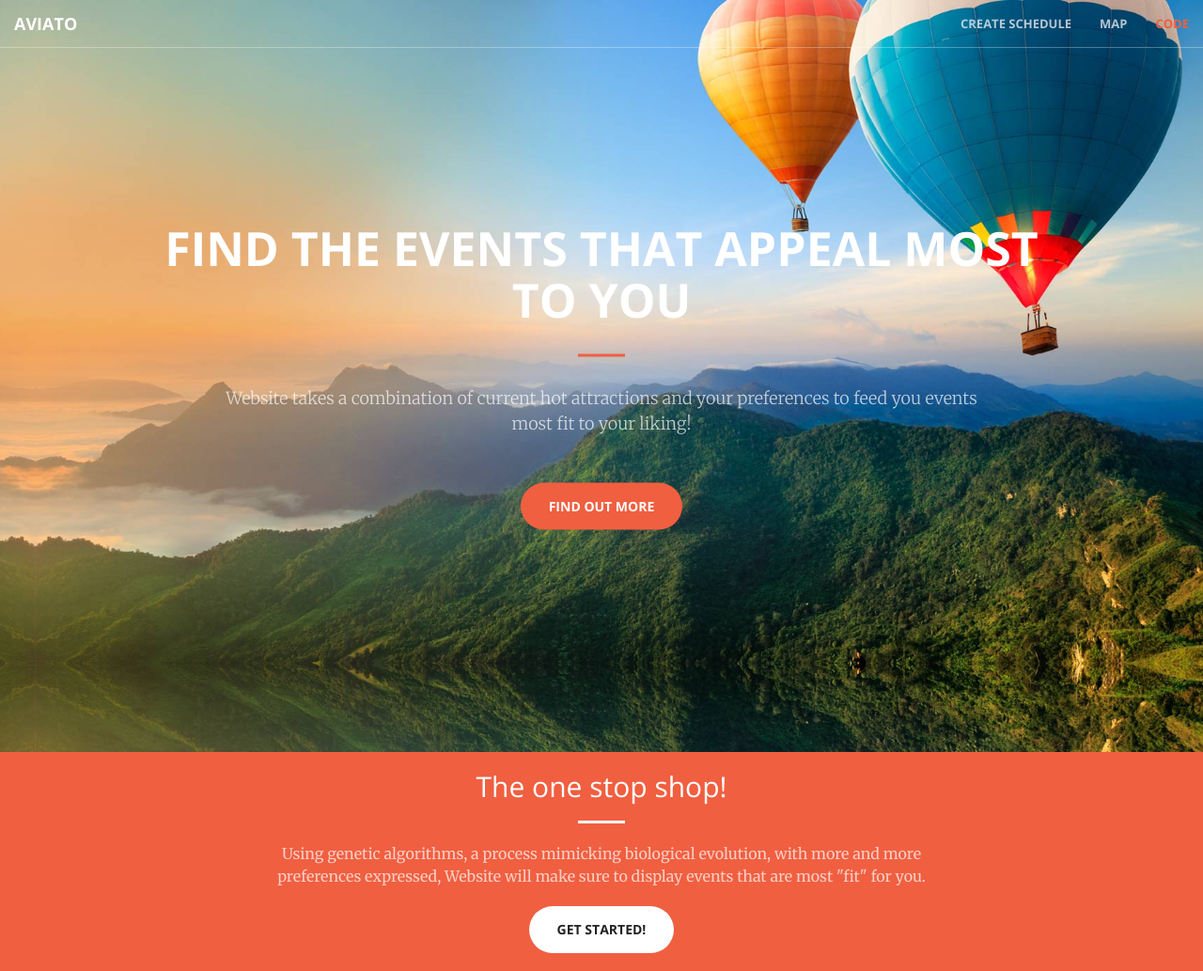
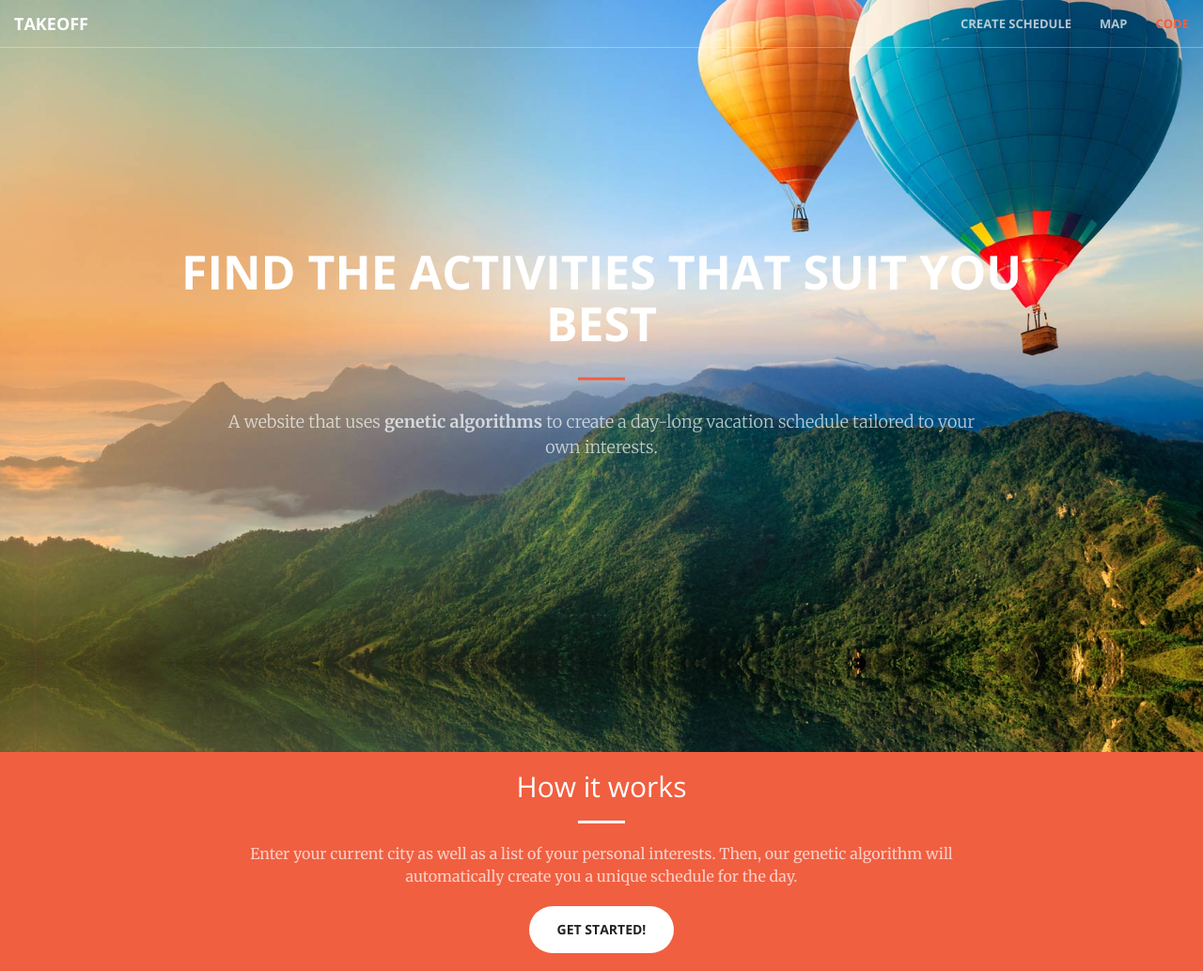
Before and after one commit to kaaniboy/HackAZ, a Flask app: page / in a window 1280 px wide. Shown: the top 1033 px of the page at 94% size. Run offline with Flask 2, Linux system fonts and the light colour scheme; some libraries are stand-ins or nearby versions.

Commit message:
edited text throughout website

```diff
--- a/templates/index.html
+++ b/templates/index.html
@@ -8,7 +8,7 @@
     <meta name="description" content="">
     <meta name="author" content="">
 
-    <title>HackAZ 2017</title>
+    <title>Take Off</title>
 
     <!-- Bootstrap Core CSS -->
     <link href="{{ url_for('static', filename='vendor/bootstrap/css/bootstrap.min.css') }}" rel="stylesheet">
@@ -65,6 +65,9 @@
       .bootstrap-tagsinput {
         width: 100% !important;
       }
+      .tech-list li{
+        padding-bottom: 5px;
+      }
     </style>
 
 </head>
@@ -77,7 +80,7 @@
                 <button type="button" class="navbar-toggle collapsed" data-toggle="collapse" data-target="#bs-example-navbar-collapse-1">
                     <span class="sr-only">Toggle navigation</span> Menu <i class="fa fa-bars"></i>
                 </button>
-                <a class="navbar-brand page-scroll" href="#page-top">Aviato</a>
+                <a class="navbar-brand page-scroll" href="#page-top">Takeoff</a>
             </div>
 
             <!-- Collect the nav links, forms, and other content for toggling -->
@@ -102,11 +105,9 @@
     <header id="top">
         <div class="header-content">
             <div class="header-content-inner">
-                <h1 id="homeHeading">Find The Events That Appeal Most To You</h1>
+                <h1 id="homeHeading">Find The Activities That Suit You Best</h1>
                 <hr>
-                <p>Website takes a combination of current hot attractions and your
-                preferences to feed you events most fit to your liking!</p>
-                <a href="#about" class="btn btn-primary btn-xl page-scroll">Find Out More</a>
+                <p>A website that uses <b>genetic algorithms</b> to create a day-long vacation schedule tailored to your own interests.</p>
             </div>
         </div>
     </header>
@@ -115,9 +116,9 @@
         <div class="container">
             <div class="row">
                 <div class="col-lg-8 col-lg-offset-2 text-center">
-                    <h2 class="section-heading">The one stop shop!</h2>
+                    <h2 class="section-heading">How it works</h2>
                     <hr class="light">
-                    <p class="text-faded">Using genetic algorithms, a process mimicking biological evolution, with more and more preferences expressed, Website will make sure to display events that are most "fit" for you. </p>
+                    <p class="text-faded">Enter your current city as well as a list of your personal interests. Then, our genetic algorithm will automatically create you a unique schedule for the day.</p>
                     <a href="#services" class="page-scroll btn btn-default btn-xl sr-button">Get Started!</a>
                 </div>
             </div>
@@ -155,7 +156,15 @@
                 <div class="col-lg-8 col-lg-offset-2 text-center">
                     <h2 class="section-heading">Want to see the code behind this project?</h2>
                     <hr class="primary">
-                    <p>This site was created at HackAZ 2017. Click below to see the code.</p>
+                    <p>This site was created by the <i>Phoenix AZ Hackers</i> at HackAZ 2017.</p>
+                    <p><i>Technologies used:</i></p>
+                    <ul class="tech-list" style="list-style:none;">
+                      <li>Our own <b>genetic algorithm implementation</b> for optimizing schedules.</li>
+                      <li><b>Amadeus and Yelp APIs</b> for retrieving restaurants and activities.</li>
+                      <li><b>Google Geocoding API</b> to retrieve city coordinates.</li>
+                      <li><b>Bootstrap/jQuery</b>for web interactivity.</li>
+                      <li><b>Leaflet.js</b> for map interactions.</li>
+                    </ul>
                 </div>
                 <div class="col-lg-6 col-lg-offset-3 text-center">
                     <i class="fa fa-github fa-3x sr-code"></i>
```
